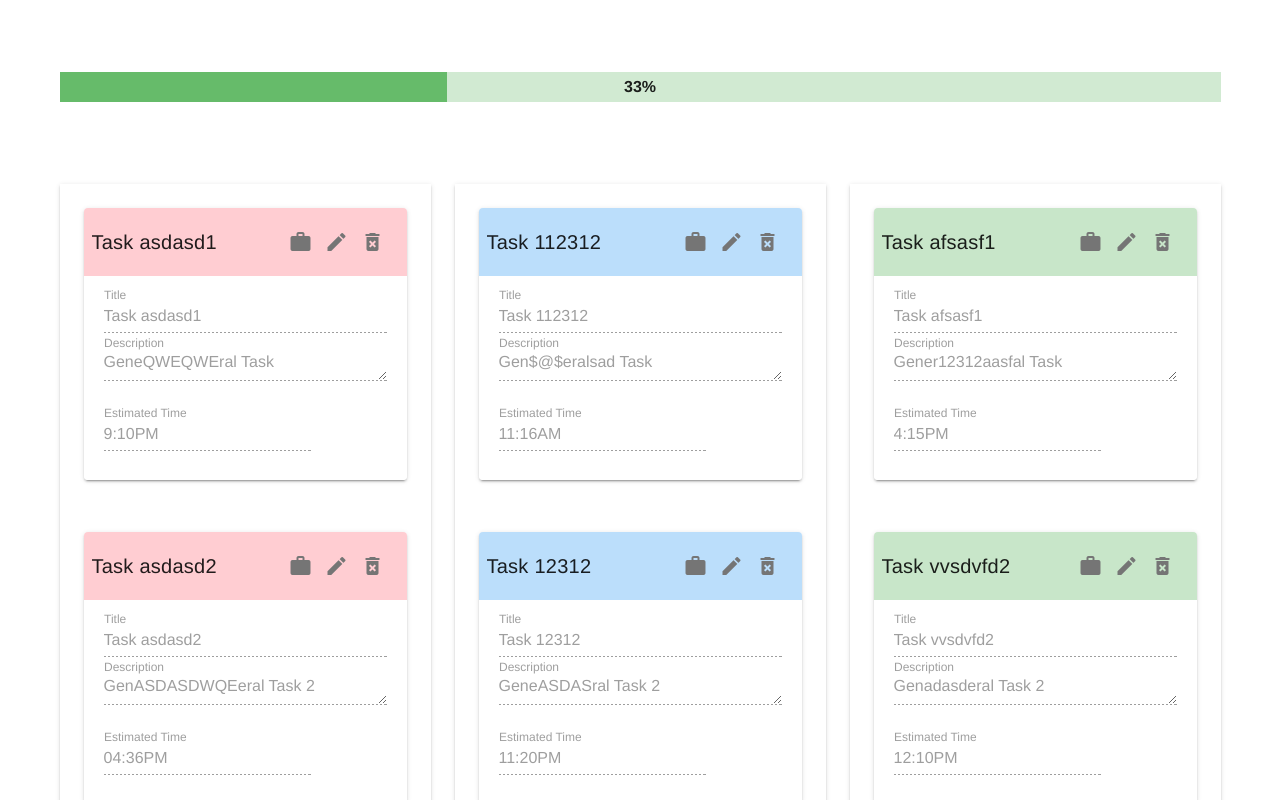
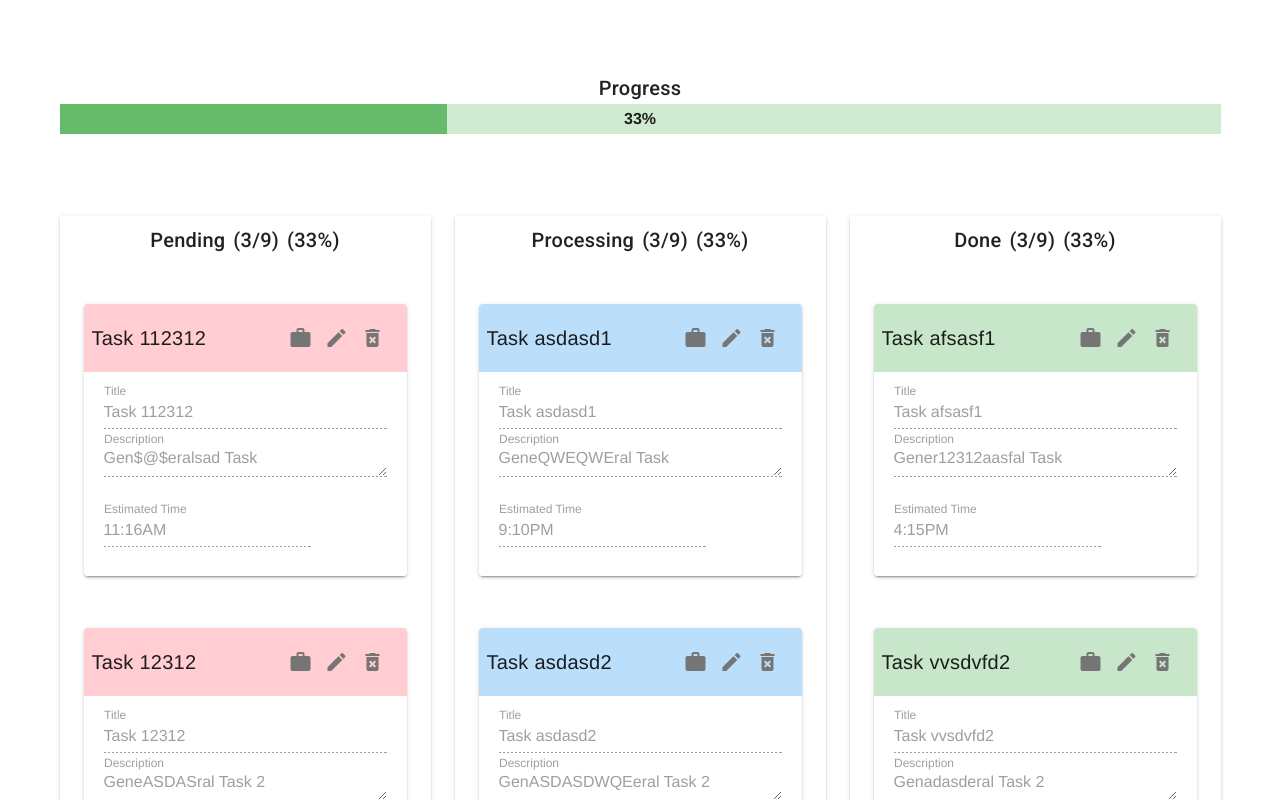
Before and after one commit to soum21/Task_Planner_APP_VueJS_Vuex_Vuetify, a Vue app: page / in a window 1280 px wide. Shown: the top 800 px of the page. Built offline with nearby package versions, Linux system fonts and the light colour scheme.

Commit message:
homepage design

```diff
--- a/src/app/components/taskCard/taskCard.js
+++ b/src/app/components/taskCard/taskCard.js
@@ -39,8 +39,8 @@ export default {
   computed: {
     cardHeaderClass() {
       let selected = this.board;
-      if (selected === 'processing') return 'red lighten-4';
-      if (selected === 'pending') return 'blue lighten-4';
+      if (selected === 'processing') return 'blue lighten-4';
+      if (selected === 'pending') return 'red lighten-4';
       if (selected === 'done') return 'green lighten-4';
     },
     buttonClass() {
--- a/src/app/modules/home/home.html
+++ b/src/app/modules/home/home.html
@@ -1,7 +1,11 @@
 <v-app>
   <v-container>
     <!-- Progress Bar Start -->
-    <ProgressBar :progressData="totalProgress" />
+
+    <div>
+      <span class="text-h6">Progress</span>
+      <ProgressBar :progressData="totalProgress" />
+    </div>
     <!-- Progress Bar End -->
 
     <!-- Search And Add Area -->
@@ -12,9 +16,43 @@
     <v-row justify="space-around">
       <v-col cols="12" md="4">
         <v-sheet class="columnWrapper" elevation="2">
-          <draggable v-model="tasksProcessing" group="task" @start="drag=true" @end="drag=false" :emptyInsertThreshold="500">
+          <div class="d-flex justify-center mb-6">
+            <span class="text-h6 pt-2 px-1">Pending</span>
+            <span class="text-h6 pt-2 px-1">({{pendingBarDetails}})</span>
+            <span class="text-h6 pt-2 px-1">({{taskPercent}}%)</span>
+          </div>
+          <draggable
+            v-model="tasksPending"
+            group="task"
+            @start="drag=true"
+            @end="drag=false"
+            :emptyInsertThreshold="500"
+          >
             <transition-group>
-              <div v-for="(element,index) in tasksProcessing" :key="element.title + element.id">
+              <div v-for="(element,index) in tasksPending" :key="element.id">
+                <TaskCard :item="element" :board="'pending'" />
+              </div>
+            </transition-group>
+          </draggable>
+          <div v-if="tasksPending.length < 1"><NoItemsCard /></div>
+        </v-sheet>
+      </v-col>
+      <v-col cols="12" md="4">
+        <v-sheet class="columnWrapper" elevation="2">
+          <div class="d-flex justify-center mb-6">
+            <span class="text-h6 pt-2 px-1">Processing</span>
+            <span class="text-h6 pt-2 px-1">({{processingBarDetails}})</span>
+            <span class="text-h6 pt-2 px-1">({{taskPercent}}%)</span>
+          </div>
+          <draggable
+            v-model="tasksProcessing"
+            group="task"
+            @start="drag=true"
+            @end="drag=false"
+            :emptyInsertThreshold="500"
+          >
+            <transition-group>
+              <div v-for="(element,index) in tasksProcessing" :key="element.id">
                 <TaskCard :item="element" :board="'processing'" />
               </div>
             </transition-group>
@@ -24,21 +62,16 @@
       </v-col>
       <v-col cols="12" md="4">
         <v-sheet class="columnWrapper" elevation="2">
-          <draggable v-model="tasksPending" group="task" @start="drag=true" @end="drag=false" :emptyInsertThreshold="500" >
-            <transition-group>
-              <div v-for="(element,index) in tasksPending" :key="element.title + element.id">
-                <TaskCard :item="element" :board="'pending'" />
-              </div>
-            </transition-group>
-          </draggable>
-          <div v-if="tasksPending.length < 1"><NoItemsCard /></div>
-        </v-sheet>
-      </v-col>
-      <v-col cols="12" md="4">
-        <v-sheet class="columnWrapper" elevation="2">
+          <div class="d-flex justify-center mb-6">
+            <span class="text-h6 pt-2 px-1">Done</span>
+            <span class="text-h6 pt-2 px-1">({{doneBarDetails}})</span>
+            <span class="text-h6 pt-2 px-1">({{taskPercent}}%)</span>
+          </div>
           <draggable v-model="tasksDone" group="task" @start="drag=true" @end="drag=false" :emptyInsertThreshold="500">
             <transition-group>
-              <div v-for="(element,index) in tasksDone" :key="element.title + element.id"><TaskCard :item="element" :board="'done'" /></div>
+              <div v-for="(element,index) in tasksDone" :key="element.id">
+                <TaskCard :item="element" :board="'done'" />
+              </div>
             </transition-group>
           </draggable>
           <div v-if="tasksDone.length < 1"><NoItemsCard /></div>
--- a/src/app/modules/home/home.js
+++ b/src/app/modules/home/home.js
@@ -6,7 +6,9 @@ import NoItemsCard from '../../components/noItemsCard';
 export default {
   name: 'Home',
   data() {
-    return {};
+    return {
+      taskPercent: 0
+    };
   },
   components: {
     draggable,
@@ -41,7 +43,17 @@ export default {
       }
     },
     totalProgress() {
+      this.taskPercent = Math.floor(this.$store.getters.getProgressPercent);
       return this.$store.getters.getProgressPercent;
+    },
+    pendingBarDetails() {
+      return this.$store.getters.pendingBarDetails;
+    },
+    processingBarDetails() {
+      return this.$store.getters.processingBarDetails;
+    },
+    doneBarDetails() {
+      return this.$store.getters.doneBarDetails;
     }
   },
   methods: {}
--- a/src/app/modules/home/styles.css
+++ b/src/app/modules/home/styles.css
@@ -4,3 +4,7 @@
   width: auto;
   margin: 50px auto;
 }
+
+.boardTitle{
+  margin-top: 20px;
+}
--- a/src/app/vuex/getters/index.js
+++ b/src/app/vuex/getters/index.js
@@ -10,6 +10,27 @@ const processingTasks = (state) => {
   return state.tasksProcessing;
 };
 
+const pendingBarDetails = (state) => {
+  const totalPending = state.tasksPending.length;
+  const totalTasks = state.tasksDone.concat(state.tasksProcessing, state.tasksPending).length;
+  const details = `${totalPending}/${totalTasks}`;
+  return details;
+};
+
+const processingBarDetails = (state) => {
+  const totalProcessing = state.tasksProcessing.length;
+  const totalTasks = state.tasksDone.concat(state.tasksProcessing, state.tasksPending).length;
+  const details = `${totalProcessing}/${totalTasks}`;
+  return details;
+};
+
+const doneBarDetails = (state) => {
+  const totalDone = state.tasksDone.length;
+  const totalTasks = state.tasksDone.concat(state.tasksProcessing, state.tasksPending).length;
+  const details = `${totalDone}/${totalTasks}`;
+  return details;
+};
+
 const getProgressPercent = (state) => {
   const totalDone = state.tasksDone.length;
   const totalTasks = state.tasksDone.concat(state.tasksProcessing, state.tasksPending).length;
@@ -20,5 +41,8 @@ export default {
   doneTasks,
   pendingTasks,
   processingTasks,
-  getProgressPercent
+  getProgressPercent,
+  pendingBarDetails,
+  doneBarDetails,
+  processingBarDetails
 };
```
